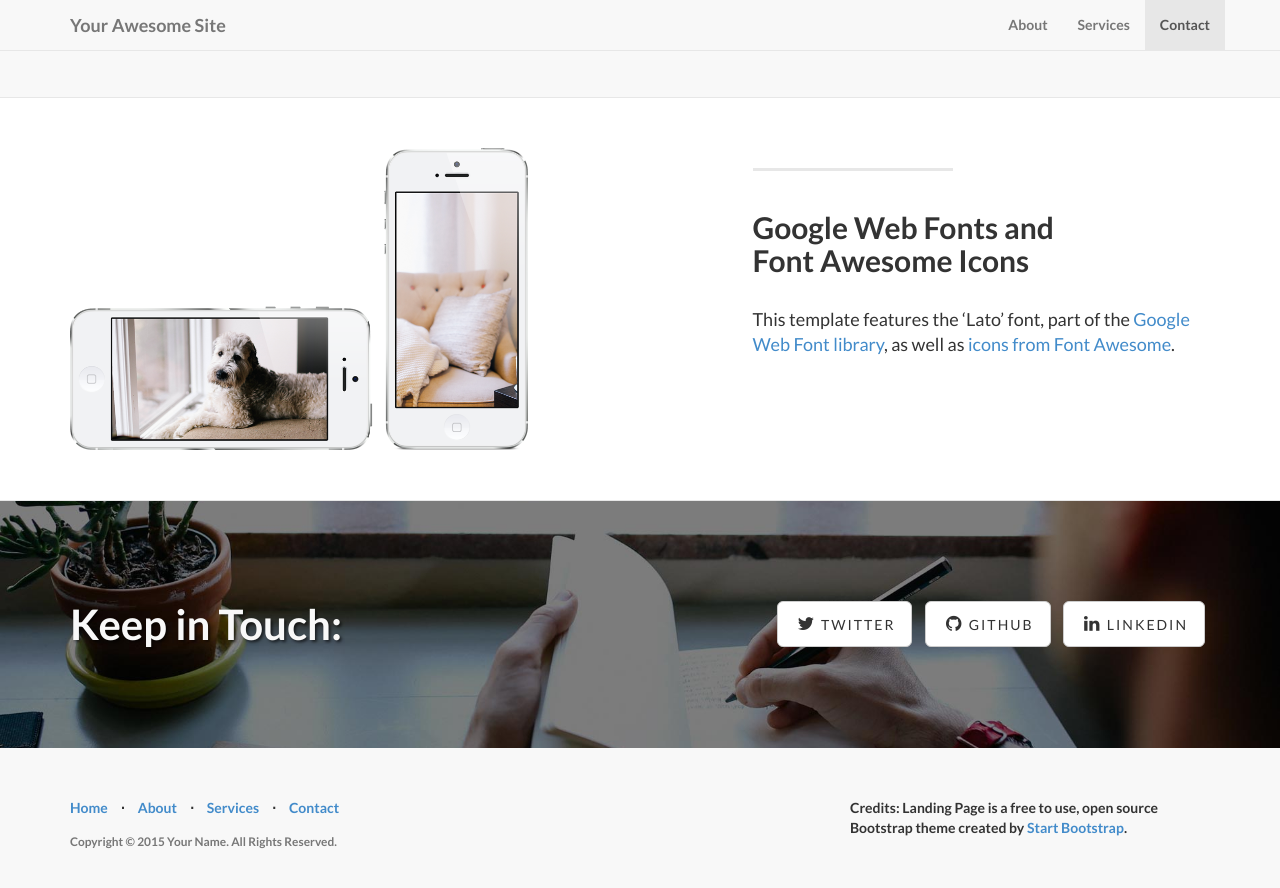
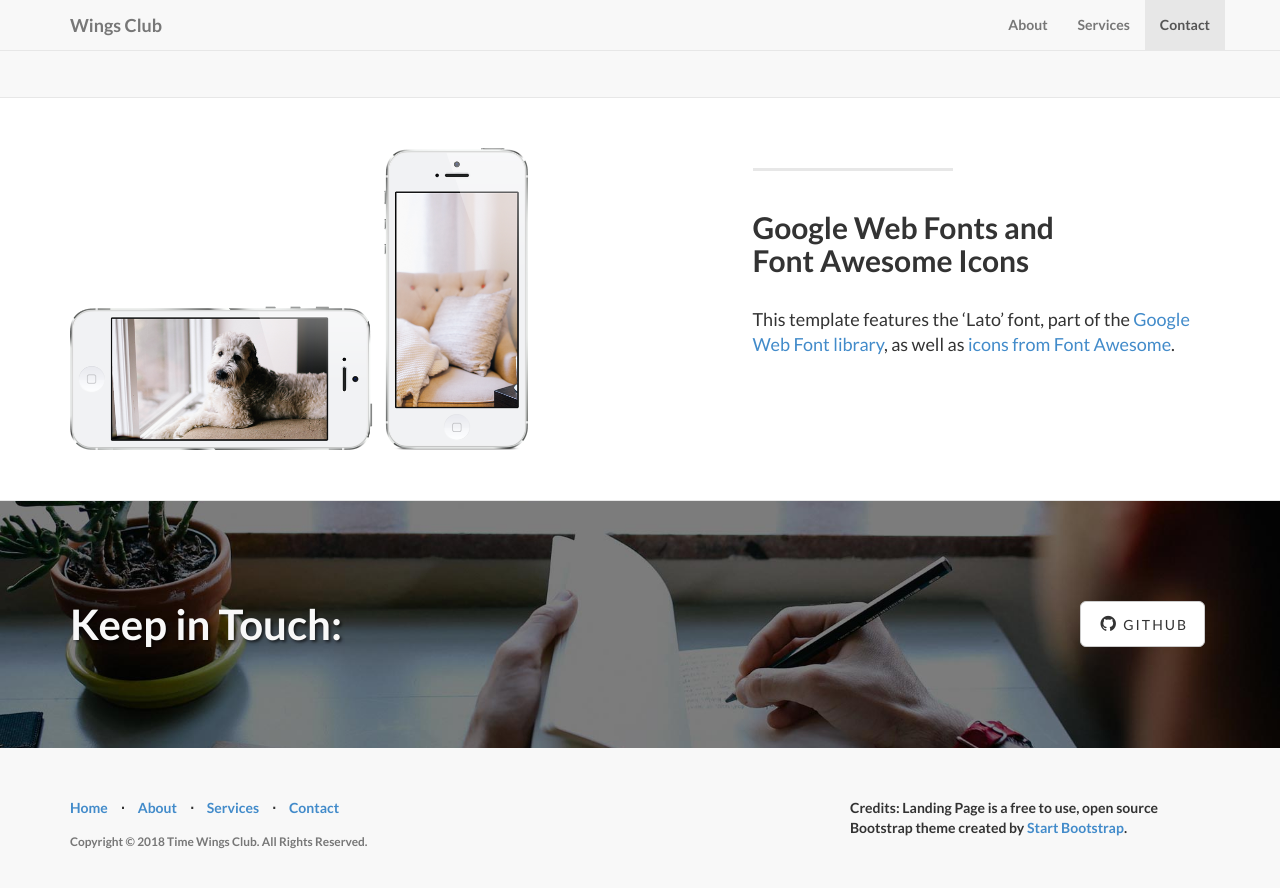
Before and after one commit to Wings-Club/wingclub.github.io, a Jekyll site: the page built from index.html, in a window 1280 px wide and 900 px high, scrolled down 1902 px. Shown: the top 888 px of the window. Built offline with Jekyll 4.4.1, drawn with Linux system fonts in a browser that asks for light colours; nearby versions of some CDN libraries; library files that are not in the unit come from our copies.

Commit message:
Update _config.yml

```diff
--- a/_config.yml
+++ b/_config.yml
@@ -2,15 +2,13 @@
 #      Main Configs       #
 # ----------------------- #
 
-url: http://yoursite.com
-title: Your Awesome Site
-email: your-email@domain.com
-author: Your Name
+url: https://wings-club.github.io/
+title: Wings Club
+email: contato@cesar.school
+author: Time Wings Club
 description: > # "Write an awesome description for your new site here.
-  You can edit this line in _config.yml. It will appear in your document
-  head meta (for Google search results) and in your feed.xml site
-  description.
-copyright: 'Copyright &copy; 2015 Your Name. All Rights Reserved.'
+  Blog do grupo D do Cesar School com o cliente Wings
+copyright: 'Copyright &copy; 2018 Time Wings Club. All Rights Reserved.'
 credits: 'Credits: Landing Page is a free to use, open source Bootstrap theme created by <a href="http://startbootstrap.com/">Start Bootstrap</a>.'
 
 # ----------------------- #
@@ -26,9 +24,5 @@ permalink: pretty
 # ----------------------- #
 
 social:
-  - title: twitter
-    url: https://twitter.com/SBootstrap
   - title: github
-    url: https://github.com/IronSummitMedia/startbootstrap
-  - title: linkedin
-    url:
+    url: https://github.com/Wings-Club
```
